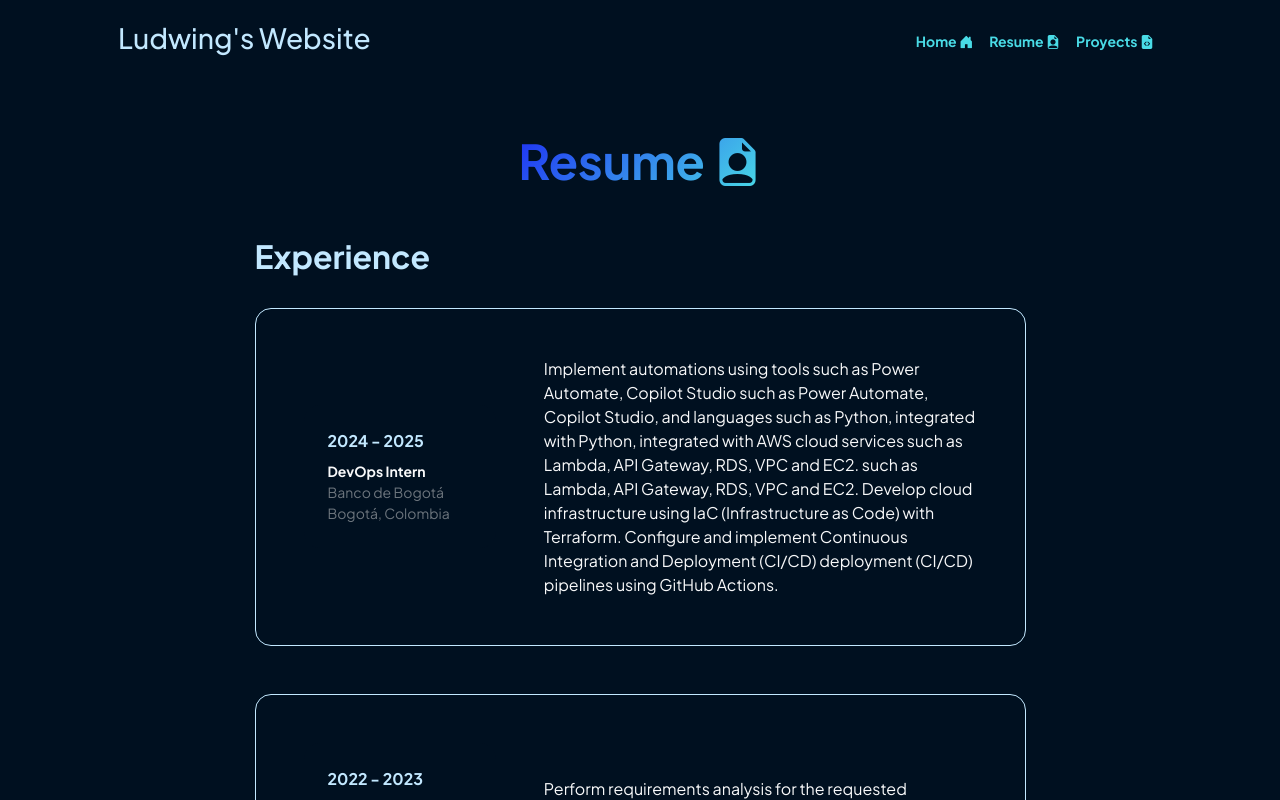
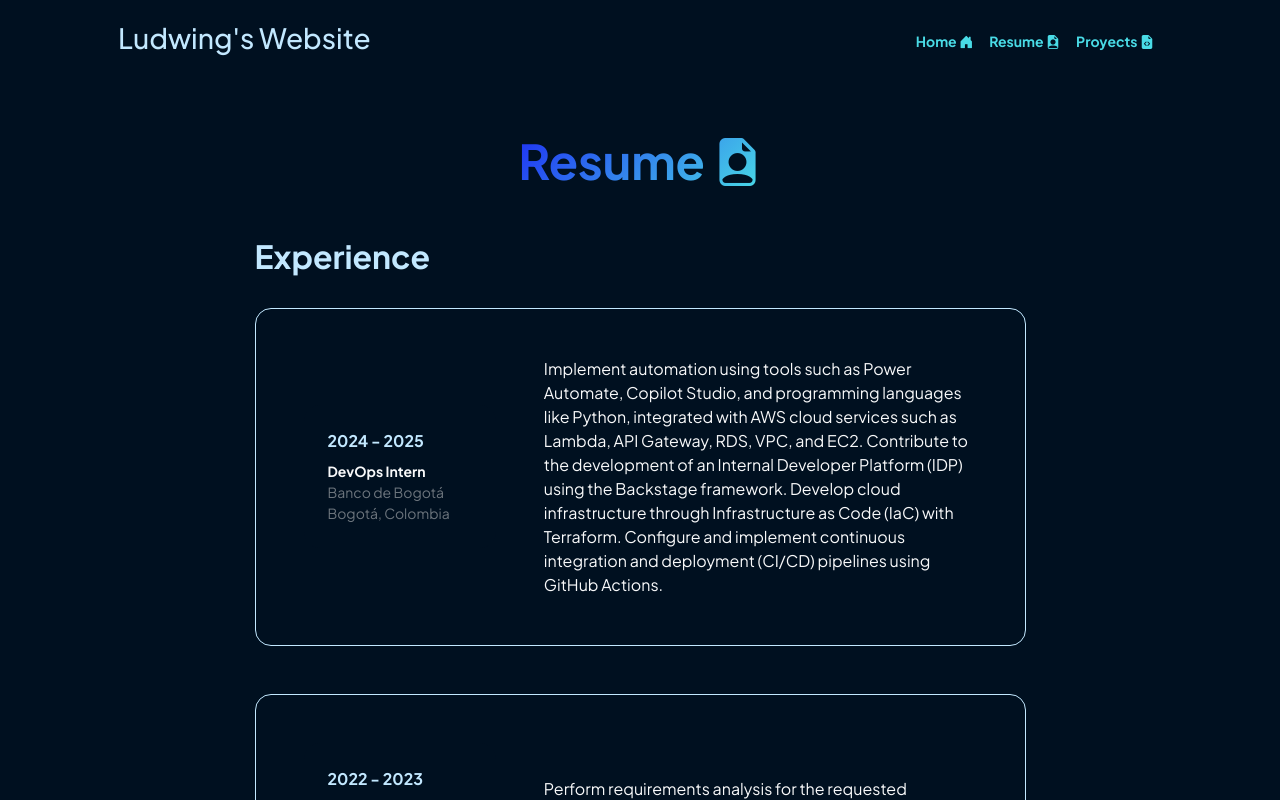
Before and after one commit to Ludwinghc/Portafolio-IngenLud, a Vue app in the folder portafolioLudTech/: page /resume in a window 1280 px wide. Shown: the top 800 px of the page. Built offline with nearby package versions, Linux system fonts and the light colour scheme.

Commit message:
Correction last experience

```diff
--- a/portafolioLudTech/src/components/resumeComponent.vue
+++ b/portafolioLudTech/src/components/resumeComponent.vue
@@ -48,14 +48,7 @@ const downloadPdf = () => {
                 </div>
                 <div class="col-lg-8">
                   <div class="text-light">
-                    Implement automations using tools such as Power Automate, Copilot Studio
-                    such as Power Automate, Copilot Studio, and languages such as Python, integrated with
-                    Python, integrated with AWS cloud services such as Lambda, API Gateway, RDS, VPC and EC2.
-                    such as Lambda, API Gateway, RDS, VPC and EC2.
-                    Develop cloud infrastructure using IaC
-                    (Infrastructure as Code) with Terraform.
-                    Configure and implement Continuous Integration and Deployment (CI/CD)
-                    deployment (CI/CD) pipelines using GitHub Actions.
+                    Implement automation using tools such as Power Automate, Copilot Studio, and programming languages like Python, integrated with AWS cloud services such as Lambda, API Gateway, RDS, VPC, and EC2. Contribute to the development of an Internal Developer Platform (IDP) using the Backstage framework. Develop cloud infrastructure through Infrastructure as Code (IaC) with Terraform. Configure and implement continuous integration and deployment (CI/CD) pipelines using GitHub Actions.
                   </div>
                 </div>
               </div>
```
